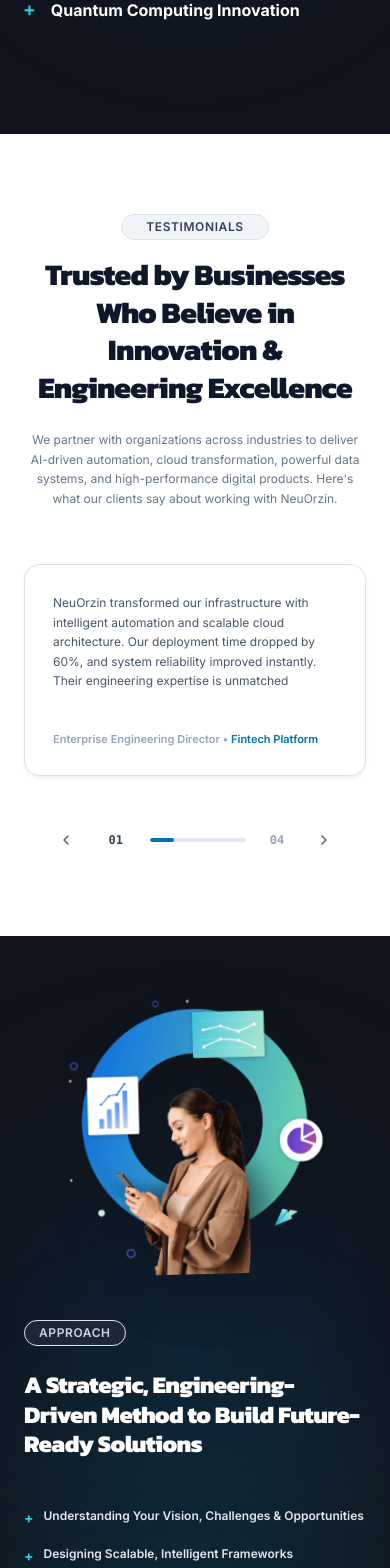
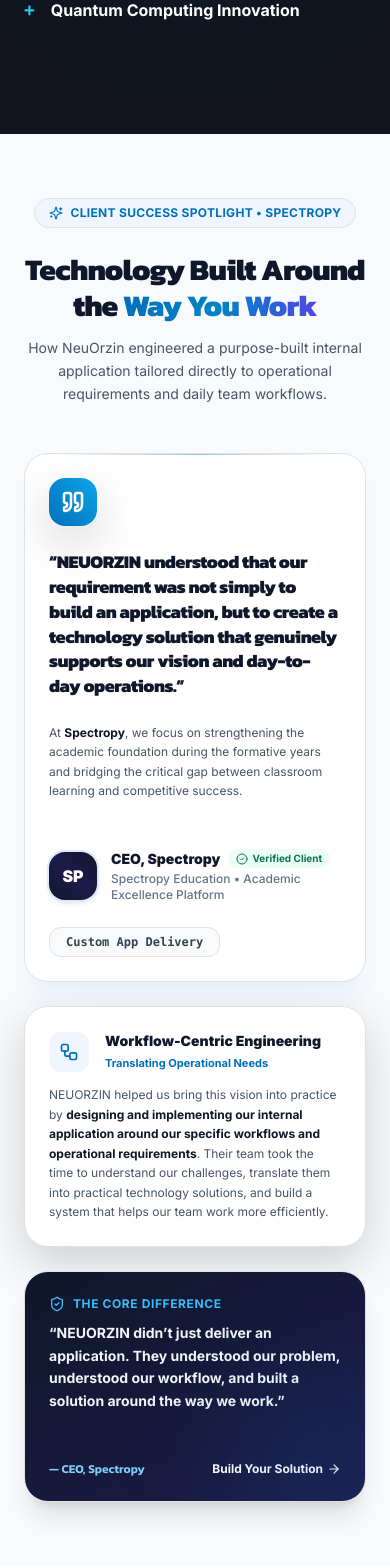
Before and after one commit to KailashSatkuri-warangal/neuorzin, a React (Vite) app: page / in a window 390 px wide. Shown: the part 4280-5848 px from the top of the page. Built offline with nearby package versions, Linux system fonts and the light colour scheme; no server answers.

Commit message:
feat(home): add 'Technology Built Around the Way You Work' Spectropy client spotlight section with responsive desktop and mobile bento UI

```diff
--- /dev/null
+++ b/src/components/sections/ClientSpotlightSection.jsx
@@ -0,0 +1,172 @@
+import React from 'react';
+import { motion } from 'framer-motion';
+import { Quote, Sparkles, CheckCircle2, ArrowRight, Building2, Workflow, GraduationCap, ShieldCheck } from 'lucide-react';
+import { CinematicReveal, FadeIn } from '../animations';
+
+export function ClientSpotlightSection({ onOpenBooking }) {
+  return (
+    <section
+      id="client-spotlight"
+      aria-label="Client Case Spotlight"
+      className="relative py-16 sm:py-20 lg:py-28 bg-[#f8fafc] border-b border-slate-200/80 overflow-hidden select-none"
+    >
+      {/* Ambient background glows */}
+      <div className="absolute top-10 left-1/4 w-72 sm:w-96 h-72 sm:h-96 bg-[#0070ba]/8 rounded-full blur-[100px] pointer-events-none" />
+      <div className="absolute bottom-10 right-1/4 w-72 sm:w-96 h-72 sm:h-96 bg-indigo-500/6 rounded-full blur-[100px] pointer-events-none" />
+
+      <div className="max-w-7xl mx-auto px-4 sm:px-6 lg:px-8 relative z-10">
+
+        {/* Section Header */}
+        <div className="max-w-3xl mx-auto text-center mb-12 sm:mb-16">
+          <CinematicReveal intensity="subtle">
+            <div className="inline-flex items-center gap-2 px-3.5 py-1.5 rounded-full bg-blue-50 border border-blue-200 text-[#0070ba] text-xs font-bold tracking-wide uppercase shadow-xs mb-4">
+              <Sparkles className="w-3.5 h-3.5" />
+              <span>Client Success Spotlight &bull; Spectropy</span>
+            </div>
+          </CinematicReveal>
+
+          <CinematicReveal intensity="medium" delay={0.1}>
+            <h2 className="text-3xl sm:text-4xl lg:text-5xl font-black text-slate-900 font-display tracking-tight leading-[1.18]">
+              Technology Built Around the{' '}
+              <span className="text-transparent bg-clip-text bg-gradient-to-r from-[#0070ba] via-sky-600 to-indigo-600">
+                Way You Work
+              </span>
+            </h2>
+          </CinematicReveal>
+
+          <CinematicReveal intensity="subtle" delay={0.2}>
+            <p className="mt-3.5 text-sm sm:text-base text-slate-600 max-w-2xl mx-auto leading-relaxed">
+              How NeuOrzin engineered a purpose-built internal application tailored directly to operational requirements and daily team workflows.
+            </p>
+          </CinematicReveal>
+        </div>
+
+        {/* Bento Grid: 2-Column Desktop / 1-Column Mobile Layout */}
+        <div className="grid grid-cols-1 lg:grid-cols-12 gap-6 sm:gap-8 items-stretch">
+
+          {/* Left Column: Primary Executive Endorsement Card (7 cols) */}
+          <div className="lg:col-span-7 flex flex-col">
+            <CinematicReveal intensity="medium" delay={0.15} className="h-full">
+              <div className="h-full rounded-3xl bg-white border border-slate-200/90 p-6 sm:p-8 lg:p-10 shadow-xl shadow-blue-500/5 flex flex-col justify-between relative overflow-hidden group hover:border-slate-300 transition-all">
+
+                {/* Decorative Specular Line */}
+                <div className="pointer-events-none absolute inset-x-8 top-0 h-px bg-gradient-to-r from-transparent via-[#0070ba]/40 to-transparent" />
+
+                {/* Big Floating Quote Icon */}
+                <div className="w-12 h-12 sm:w-14 sm:h-14 rounded-2xl bg-gradient-to-tr from-[#0070ba] to-sky-500 text-white flex items-center justify-center shadow-lg shadow-blue-500/25 mb-6 shrink-0">
+                  <Quote className="w-6 h-6 sm:w-7 sm:h-7 stroke-[2.5]" />
+                </div>
+
+                {/* Main Featured Quote */}
+                <div className="space-y-4 flex-1">
+                  <blockquote className="text-lg sm:text-xl lg:text-2xl font-black text-slate-900 leading-snug font-display tracking-tight">
+                    “NEUORZIN understood that our requirement was not simply to build an application, but to create a technology solution that genuinely supports our vision and day-to-day operations.”
+                  </blockquote>
+
+                  <p className="text-xs sm:text-sm text-slate-600 leading-relaxed pt-2">
+                    At <strong className="text-slate-900 font-bold">Spectropy</strong>, we focus on strengthening the academic foundation during the formative years and bridging the critical gap between classroom learning and competitive success.
+                  </p>
+                </div>
+
+                {/* Executive Citation & Verification Block */}
+                <div className="pt-6 sm:pt-8 mt-6 sm:mt-8 border-t border-slate-100 flex flex-col sm:flex-row sm:items-center justify-between gap-4">
+                  <div className="flex items-center gap-3.5">
+                    <div className="w-12 h-12 rounded-2xl bg-gradient-to-tr from-slate-900 via-indigo-950 to-slate-900 text-white flex items-center justify-center font-black text-base shadow-md shrink-0 ring-2 ring-blue-100">
+                      SP
+                    </div>
+                    <div>
+                      <div className="flex items-center gap-2">
+                        <h4 className="text-sm sm:text-base font-black text-slate-900">
+                          CEO, Spectropy
+                        </h4>
+                        <span className="px-2 py-0.5 rounded-full bg-emerald-50 text-emerald-700 text-[10px] font-bold inline-flex items-center gap-1">
+                          <CheckCircle2 className="w-3 h-3" />
+                          <span>Verified Client</span>
+                        </span>
+                      </div>
+                      <p className="text-xs text-slate-500 font-medium mt-0.5">
+                        Spectropy Education &bull; Academic Excellence Platform
+                      </p>
+                    </div>
+                  </div>
+
+                  <div className="flex items-center gap-2">
+                    <span className="px-3 py-1.5 rounded-xl bg-slate-50 border border-slate-200 text-slate-700 text-xs font-bold font-mono">
+                      Custom App Delivery
+                    </span>
+                  </div>
+                </div>
+
+              </div>
+            </CinematicReveal>
+          </div>
+
+          {/* Right Column: Implementation & Standout Takeaway Bento Cards (5 cols) */}
+          <div className="lg:col-span-5 flex flex-col gap-6 sm:gap-8 justify-between">
+
+            {/* Card 1: Workflow-Centric Implementation */}
+            <CinematicReveal intensity="medium" delay={0.25}>
+              <div className="rounded-3xl bg-white border border-slate-200/90 p-6 sm:p-7 shadow-lg shadow-blue-500/5 hover:border-slate-300 transition-all space-y-3">
+                <div className="flex items-center gap-3">
+                  <div className="w-10 h-10 rounded-xl bg-blue-50 text-[#0070ba] flex items-center justify-center shrink-0">
+                    <Workflow className="w-5 h-5" />
+                  </div>
+                  <div>
+                    <h4 className="text-sm font-black text-slate-900">
+                      Workflow-Centric Engineering
+                    </h4>
+                    <span className="text-[11px] text-[#0070ba] font-bold">
+                      Translating Operational Needs
+                    </span>
+                  </div>
+                </div>
+
+                <p className="text-xs sm:text-sm text-slate-600 leading-relaxed">
+                  NEUORZIN helped us bring this vision into practice by <strong className="text-slate-900 font-bold">designing and implementing our internal application around our specific workflows and operational requirements</strong>. Their team took the time to understand our challenges, translate them into practical technology solutions, and build a system that helps our team work more efficiently.
+                </p>
+              </div>
+            </CinematicReveal>
+
+            {/* Card 2: Highlight Takeaway Callout (Deep Slate/Blue Gradient) */}
+            <CinematicReveal intensity="medium" delay={0.35}>
+              <div className="rounded-3xl bg-gradient-to-br from-slate-900 via-slate-850 to-indigo-950 text-white p-6 sm:p-7 shadow-xl border border-slate-700/80 relative overflow-hidden group">
+
+                {/* Background Glass Flare */}
+                <div className="absolute -right-10 -bottom-10 w-40 h-40 bg-[#0070ba]/20 rounded-full blur-3xl pointer-events-none" />
+
+                <div className="flex items-center gap-2 text-sky-400 text-xs font-bold uppercase tracking-wider mb-2.5">
+                  <ShieldCheck className="w-4 h-4" />
+                  <span>The Core Difference</span>
+                </div>
+
+                <p className="text-sm sm:text-base font-bold text-slate-100 leading-relaxed">
+                  “NEUORZIN didn’t just deliver an application. They understood our problem, understood our workflow, and built a solution around the way we work.”
+                </p>
+
+                <div className="mt-4 pt-4 border-t border-white/10 flex items-center justify-between">
+                  <span className="text-xs text-sky-300 font-semibold font-display">
+                    — CEO, Spectropy
+                  </span>
+                  {onOpenBooking && (
+                    <button
+                      onClick={onOpenBooking}
+                      className="inline-flex items-center gap-1 text-xs font-bold text-white hover:text-sky-300 transition-colors cursor-pointer group-hover:translate-x-0.5 transition-transform"
+                    >
+                      <span>Build Your Solution</span>
+                      <ArrowRight className="w-3.5 h-3.5" />
+                    </button>
+                  )}
+                </div>
+              </div>
+            </CinematicReveal>
+
+          </div>
+
+        </div>
+
+      </div>
+    </section>
+  );
+}
+
+export default ClientSpotlightSection;
--- a/src/pages/HomePage.jsx
+++ b/src/pages/HomePage.jsx
@@ -7,6 +7,7 @@
 import { CaseStudiesSection } from '../components/sections/CaseStudiesSection';
 import { BrandMarquee } from '../components/sections/BrandMarquee';
 import { TestimonialsSection } from '../components/sections/TestimonialsSection';
+import { ClientSpotlightSection } from '../components/sections/ClientSpotlightSection';
 import { FunFactorSection } from '../components/sections/FunFactorSection';
 import { FaqSection } from '../components/sections/FaqSection';
 import { BlogSection } from '../components/sections/BlogSection';
@@ -31,6 +32,9 @@
       {/* <CaseStudiesSection onSelectProject={onSelectProject} /> - Hidden temporarily */}
       {/* <BrandMarquee /> - Hidden temporarily */}
 
+      {/* 5. Client Spotlight: Technology Built Around the Way You Work */}
+      <ClientSpotlightSection onOpenBooking={onOpenBooking} />
+
       {/* 6. Testimonials (Animated 01 ── 04 Slider) */}
       <TestimonialsSection />
 
```
